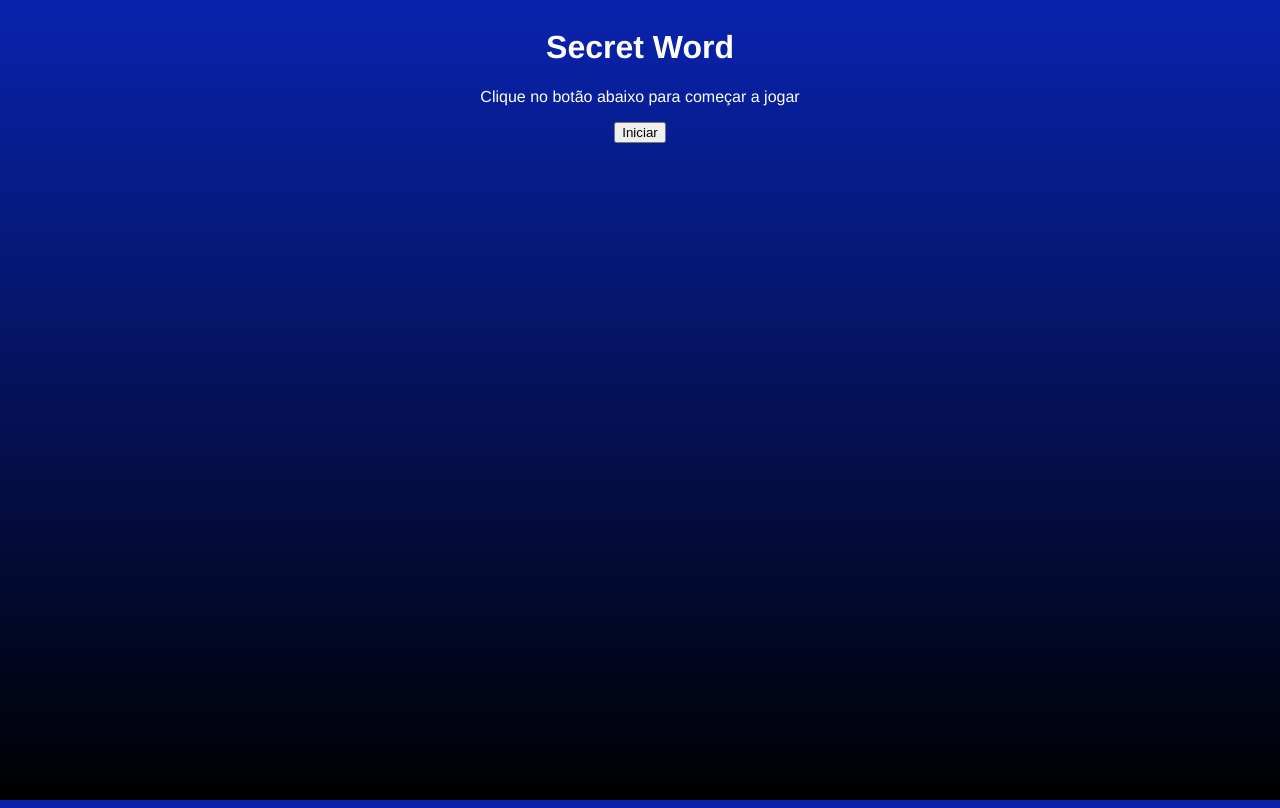
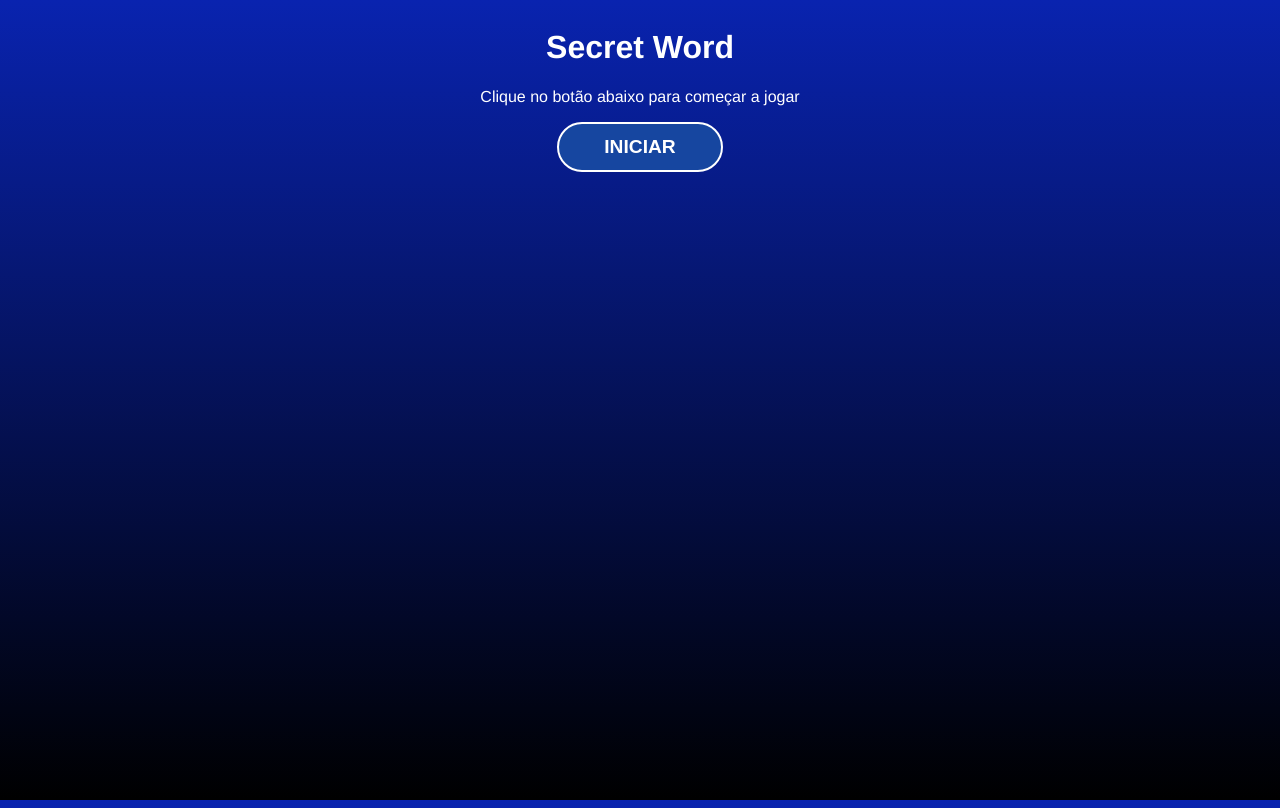
Before and after one commit to jairo2998/react-secret-word, a React (Vite) app: page / in a window 1280 px wide. Built offline with nearby package versions, Linux system fonts and the light colour scheme.

Commit message:
game components

```diff
--- a/src/App.jsx
+++ b/src/App.jsx
@@ -1,18 +1,39 @@
-import { useState } from 'react'
 
+// CSS
 import './App.css'
 
-import StartScreen from './components/StartScreen'
+// Rect
+import { useCallback, useEffect, useState } from 'react'
+
+//Data
+import {wordList} from "./data/words";
+
+// components
+import StartScreen from './components/StartScreen';
+import Game from './components/Game';
+import GameOver from './components/GameOver';
+
+const stages = [
+  {id: 1, name: "start"},
+  {id: 2, name: "game"},
+  {id: 3, name: "end"},
+];
 
 function App() {
-  const [count, setCount] = useState(0)
+  const [gameStage, setGameSatge] = useState(stages[0].name);
+  const [words] = useState(wordList)
+
+  console.log(words);
+
 
   return (
-    <>
-      <div className='App'>
-        <StartScreen />
-      </div>
-    </>
+
+    <div className='App'>
+      {gameStage === 'start' && <StartScreen />}
+      {gameStage === 'game' && <Game />}
+      {gameStage === 'end' && <GameOver />}
+    </div>
+
   )
 }
 
--- /dev/null
+++ b/src/components/Game.jsx
@@ -0,0 +1,9 @@
+import './Game.css';
+
+const Game = () => {
+  return (
+    <div>Game</div>
+  )
+}
+
+export default Game
--- /dev/null
+++ b/src/components/GameOver.jsx
@@ -0,0 +1,9 @@
+import './GameOver.css';
+
+const GameOver = () => {
+  return (
+    <div>GameOver</div>
+  )
+}
+
+export default GameOver
--- a/src/components/StartScreen.css
+++ b/src/components/StartScreen.css
@@ -0,0 +1,3 @@
+.start h1 {
+
+}
--- a/src/index.css
+++ b/src/index.css
@@ -10,3 +10,21 @@ body {
                                       rgba(0,0,0,1) 100%);
   color: white;
 }
+
+button {
+  background: #1646a0;
+  color: #fff;
+  padding: 0 45px;
+  border: 2px solid #fff;
+  border-radius: 25px;
+  height: 50px;
+  text-transform: uppercase;
+  font-weight: bold;
+  font-size: 1.2em;
+  cursor: pointer;
+  transition: .4s;
+}
+
+button:hover {
+  background-color: #0923af;
+}
```
Also changed, not shown: src/components/Game.css (added), src/components/GameOver.css (added).
